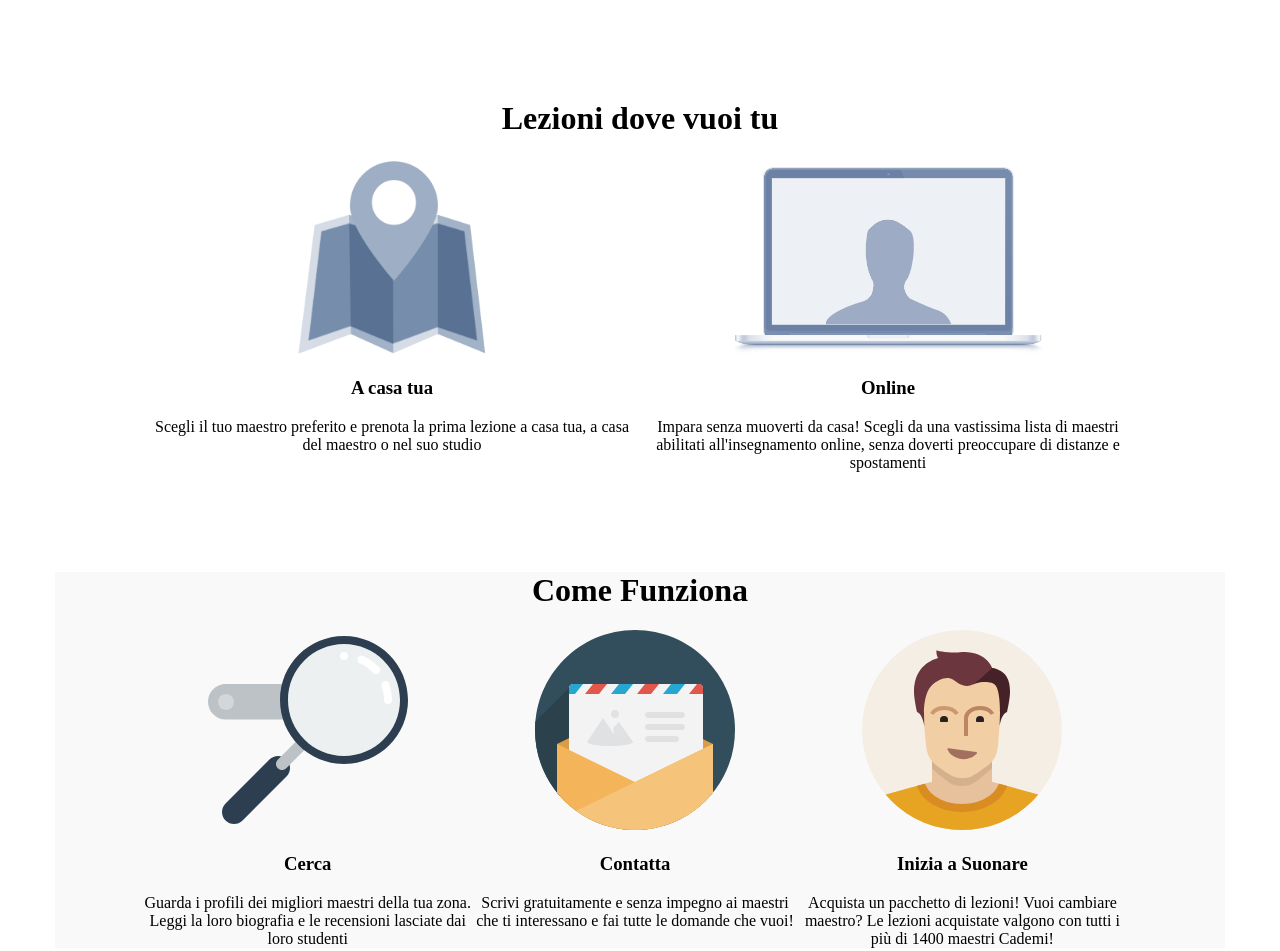
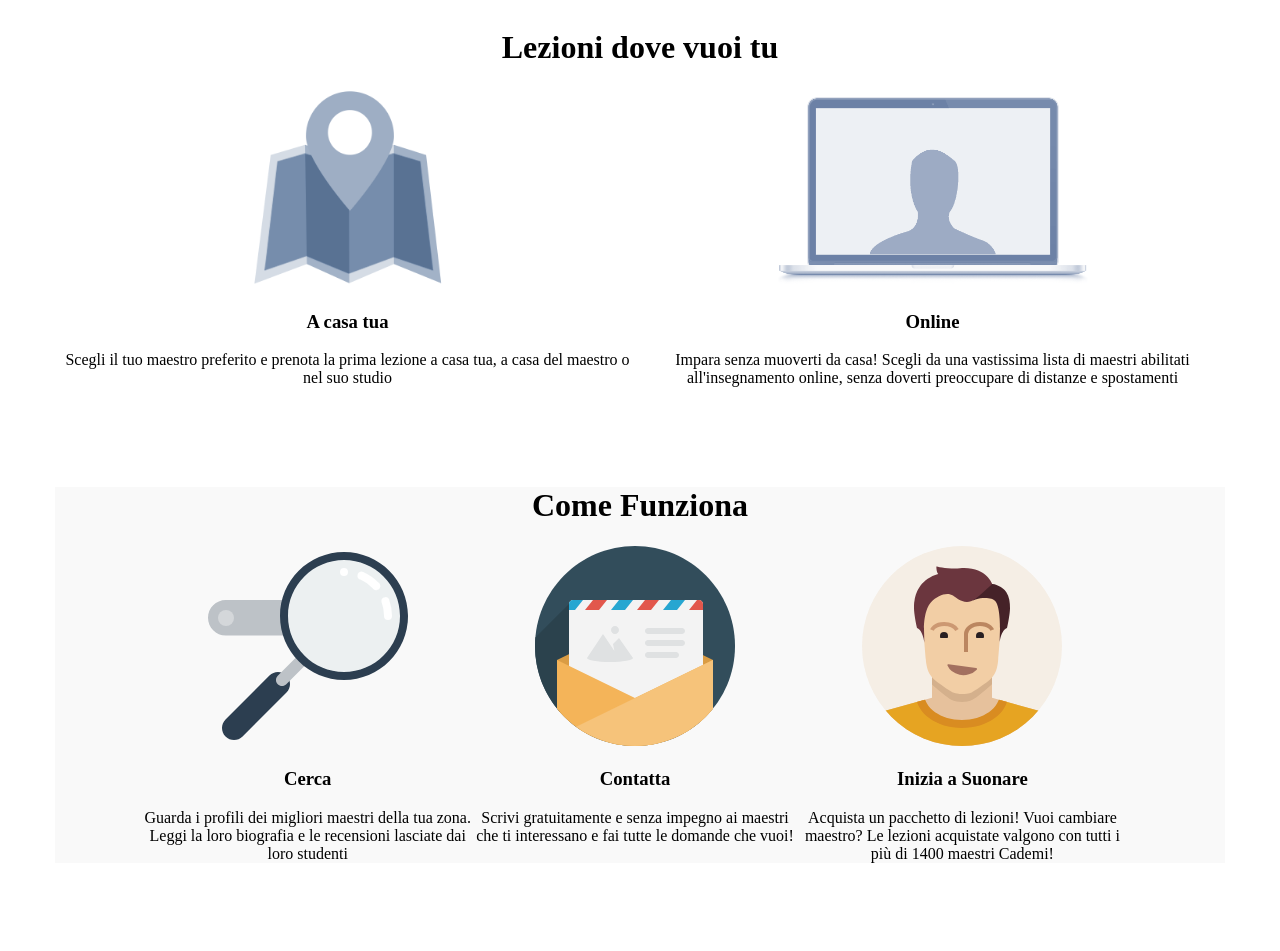
Before and after one commit to MikkoGuevarra/html-css-resp-wannabe-12bool, a plain HTML site: page index.html in a window 1280 px wide. Shown: the top 951 px of the page. Drawn offline with Linux system fonts and the light colour scheme.

Commit message:
fine id lezioni

```diff
--- a/12bool-v2.css
+++ b/12bool-v2.css
@@ -113,7 +113,7 @@
     margin-left: calc((100% / 12 ) * 11);
 }
 
-@media all (min-width: 768px) {
+@media all and (min-width: 768px) {
 
     .col-md-1 {
         width: calc(100% / 12);
@@ -216,7 +216,7 @@
 
 }
 
-@media all (min-width: 992px) {
+@media all and (min-width: 992px) {
 
     .col-lg-1 {
         width: calc(100% / 12);
--- a/index.html
+++ b/index.html
@@ -9,19 +9,22 @@
   </head>
   <body>
     <div id="lezioni" class="container">
-      <div class="row">
-        <h1>Lezioni dove vuoi tu</h1>
-        <div class="left">
+      <!-- <div class="row"> -->
+      <div class="col-xs-12">
+          <h1>Lezioni dove vuoi tu</h1>
+      </div>
+
+      <div class="left col-xs-12 col-md-6 col-lg-6">
           <img src="img/icon/maps.png" alt="">
           <h3>A casa tua</h3>
           Scegli il tuo maestro preferito e prenota la prima lezione a casa tua, a casa del maestro o nel suo studio
-        </div>
-        <div class="right">
-          <img src="img/icon/screen.png" alt="">
-          <h3>Online</h3>
+      </div>
+      <div class="right col-xs-12 col-md-6 col-lg-6">
+         <img src="img/icon/screen.png" alt="">
+         <h3>Online</h3>
           Impara senza muoverti da casa! Scegli da una vastissima lista di maestri abilitati all'insegnamento online, senza doverti preoccupare di distanze e spostamenti
-        </div>
       </div>
+      <!-- </div> -->
     </div>
 
     <div id="steps" class="container grey">
```
